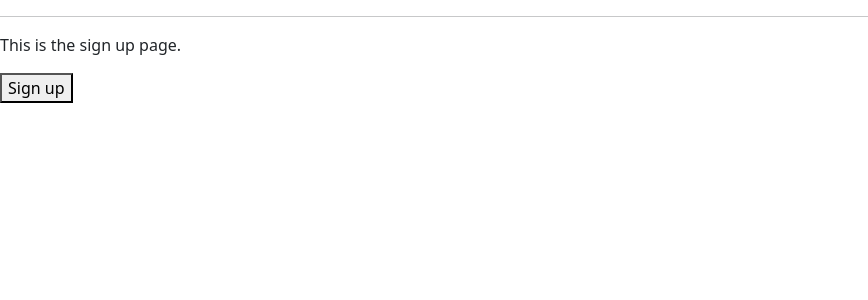
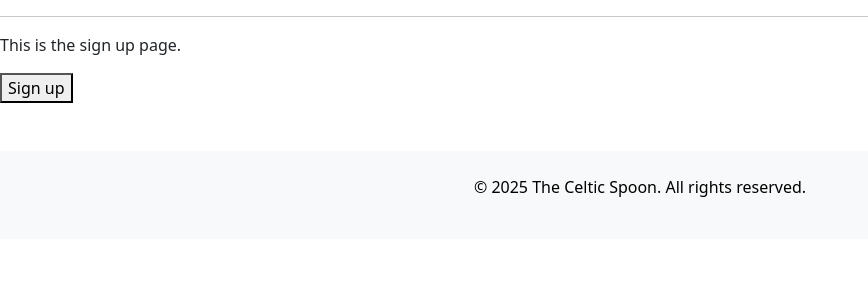
Before and after one commit to PDennise/the_celtic_spoon, a Django app: page /accounts/register/ in a window 1280 px wide. Shown: the part 66-366 px from the top of the page, without its empty margins (0-868 px from the left). Run offline with Django 5.2, Linux system fonts and the light colour scheme.

Commit message:
Add footer section to base.html

```diff
--- a/templates/base.html
+++ b/templates/base.html
@@ -73,6 +73,14 @@
     </div>
     {% endif %}
 
+    <!-- Footer -->
+    <footer class="bg-light text-black py-4 mt-5">
+        <div class="container text-center">
+            <p>&copy; 2025 The Celtic Spoon. All rights reserved.</p>
+        </div>
+    </footer>
+
+    {% block extra_js %}{% endblock %}
 </body>
 
 </html>
```
